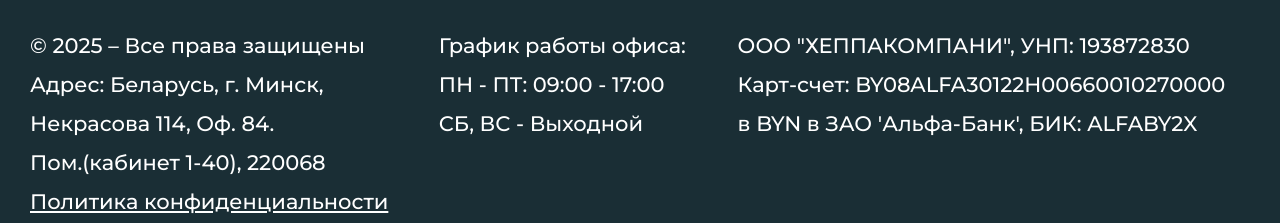
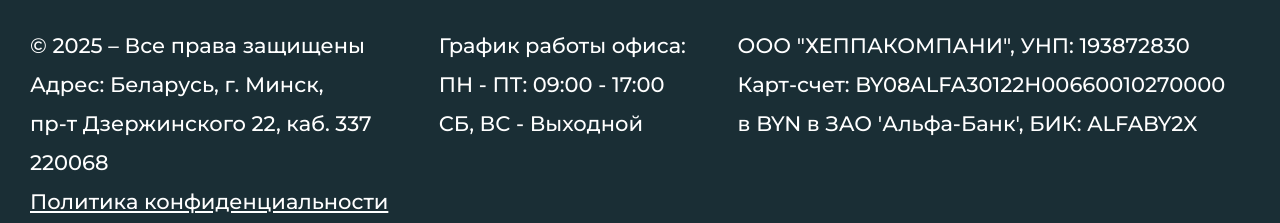
Before and after one commit to HEGGIX/skayroad, a React (Vite) app: page / in a window 1280 px wide. Shown: the part 6023-6246 px from the top of the page. Built offline with nearby package versions, Linux system fonts and the light colour scheme.

Commit message:
change address

```diff
--- a/src/components/footer/index.tsx
+++ b/src/components/footer/index.tsx
@@ -9,7 +9,7 @@ const Footer = () => {
                 <div className="footer-column first">
                     <span className="footer-column__text">© {new Date().getFullYear()} – Все права защищены</span>
                     <span
-                        className="footer-column__text"><br/>Адрес: Беларусь, г. Минск,<br/>Некрасова 114, Оф. 84.<br/>Пом.(кабинет 1-40), 220068</span>
+                        className="footer-column__text"><br/>Адрес: Беларусь, г. Минск,<br/>пр-т Дзержинского 22, каб. 337<br/>220068</span>
                     <span
                         className="footer-column__text"><br/><a
                         href={privacyPolicy}
```
